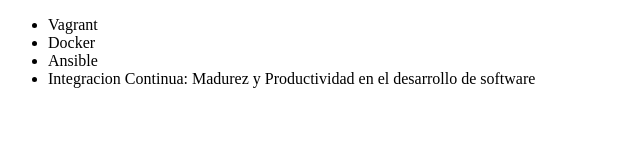
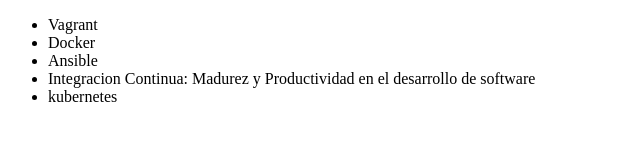
Before and after one commit to Ferny1234/alura1-git, a plain HTML site: page index.html in a window 1280 px wide. Shown: the full height of the page, 0-640 px from the left. Drawn offline with Linux system fonts and the light colour scheme.

Commit message:
agregando curso de kubernetes

```diff
--- a/index.html
+++ b/index.html
@@ -2,7 +2,7 @@
 <html lang = "en">
 <head>
      <meta charset = "UTF-8">
-     <title> Cursos de Alura </title>
+     <title>Cursos de DevOps de Alura </title>
 </head>
 <body>
      <ul>
@@ -10,6 +10,7 @@
          <li> Docker </li>
          <li> Ansible </li>
          <li> Integracion Continua: Madurez y Productividad en el desarrollo de software </li>
+         <li> kubernetes </li>
      </ul>
 </body>
 </html>
```
